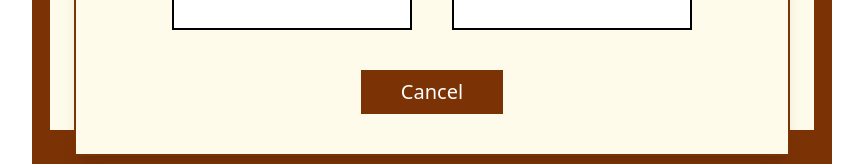
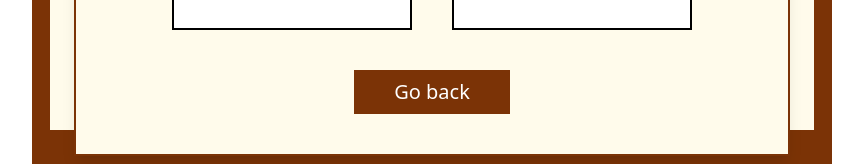
Before and after one commit to iroNomad/cafe_kiosk, a React (Vite) app: page / in a window 1280 px wide. Both pictures are taken after a click on the button "Order". Shown: the part 838-1002 px from the top of the page, without its empty margins (208-1071 px from the left). Built offline with nearby package versions, Linux system fonts and the light colour scheme.

Commit message:
refactor

```diff
--- a/src/components/OrderWindow.jsx
+++ b/src/components/OrderWindow.jsx
@@ -18,7 +18,7 @@ export default function OrderWindow({ isOpen, onClose}) {
                     onClick={onClose}
                     className="text-xl bg-amber-900 text-white py-2 px-10 mt-6"
                 >
-                    Cancel
+                    Go back
                 </button>
             </div>
         </div>
```
